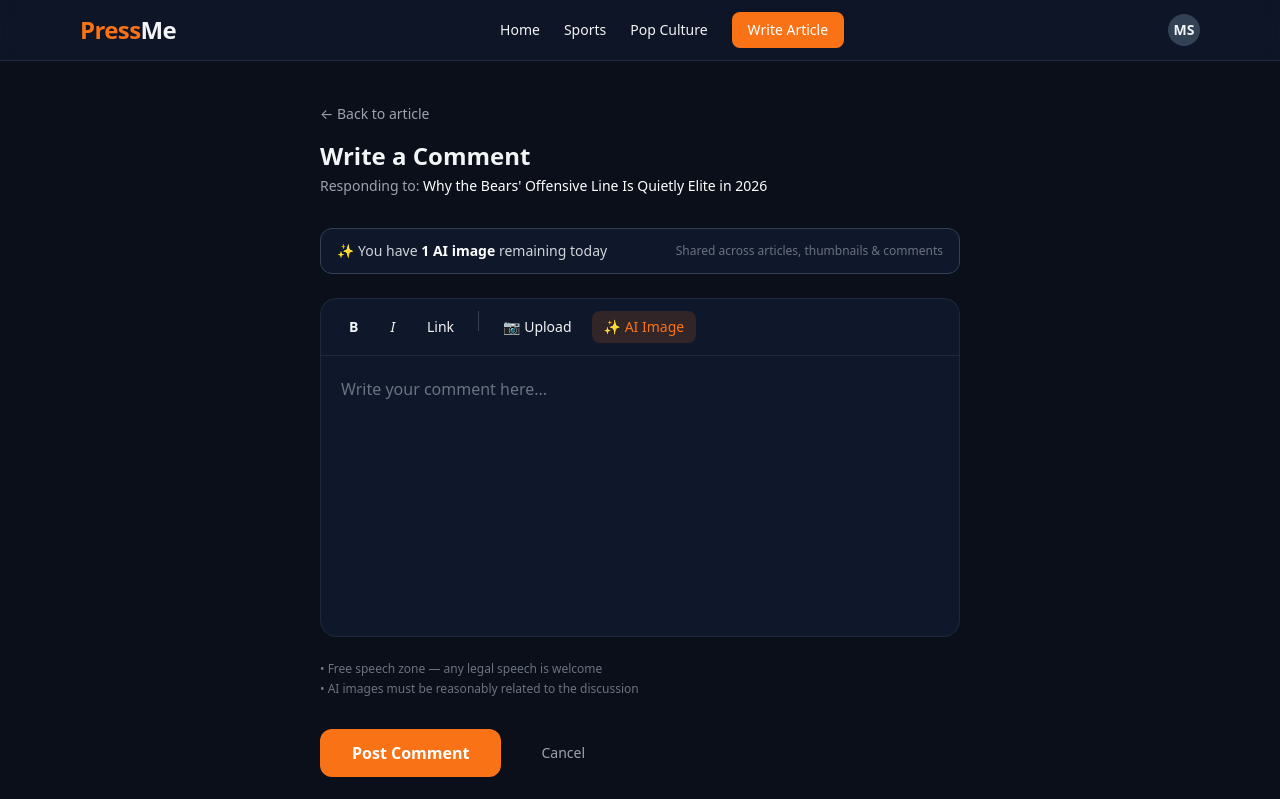
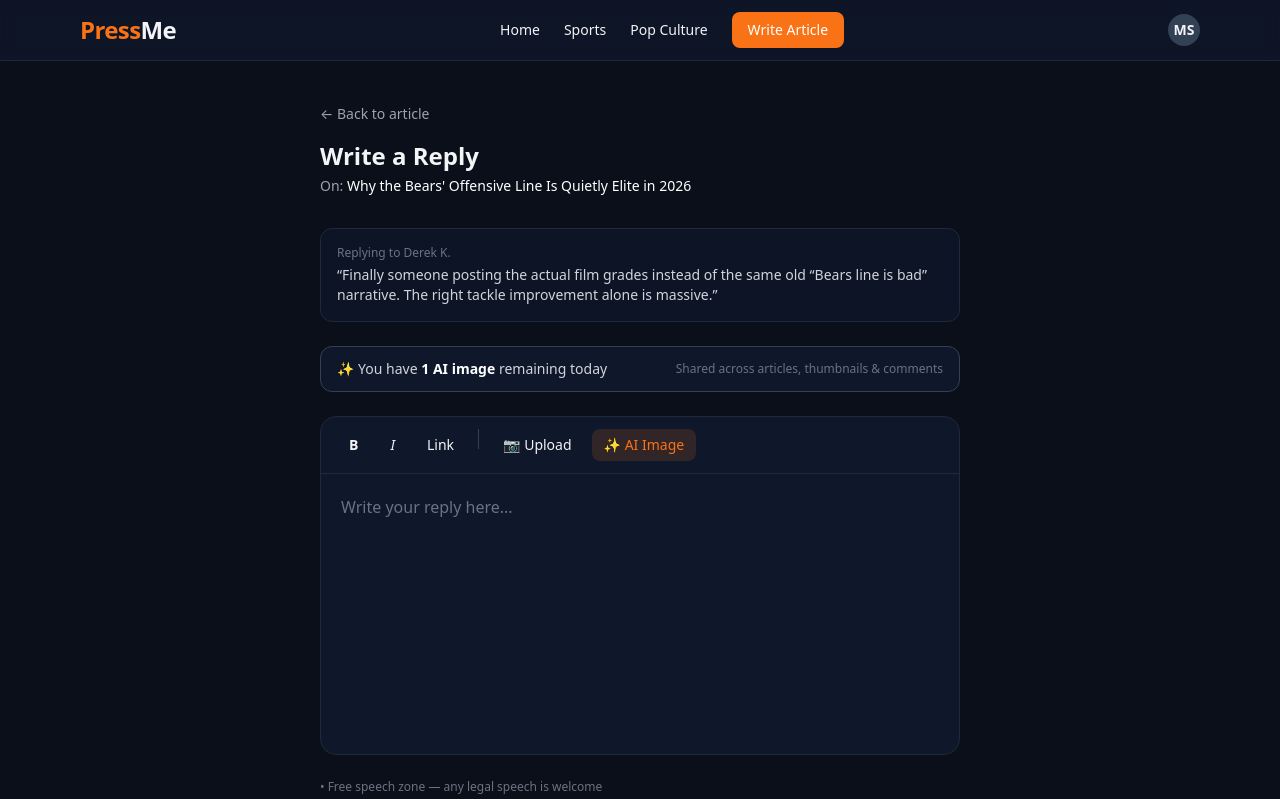
Before and after one commit to sheado44/-4, a Next.js app: page /article/1/comment in a window 1280 px wide. Shown: the top 799 px of the page. Built offline with nearby package versions, Linux system fonts and the light colour scheme.

Commit message:
Add reply functionality to comment page

```diff
--- a/src/app/article/[id]/comment/page.tsx
+++ b/src/app/article/[id]/comment/page.tsx
@@ -6,6 +6,14 @@ import Link from "next/link";
 export default function CommentPage() {
   const [imagesUsedToday, setImagesUsedToday] = useState(0);
   const canGenerateImage = imagesUsedToday < 1;
+
+  // For the prototype we simulate a reply.
+  // Later this will come from the URL or data.
+  const isReply = true;
+  const replyingTo = {
+    name: "Derek K.",
+    text: "Finally someone posting the actual film grades instead of the same old “Bears line is bad” narrative. The right tackle improvement alone is massive.",
+  };
 
   return (
     <main className="max-w-2xl mx-auto px-4 py-10">
@@ -17,11 +25,23 @@ export default function CommentPage() {
         >
           ← Back to article
         </Link>
-        <h1 className="text-2xl font-bold mb-1">Write a Comment</h1>
+        <h1 className="text-2xl font-bold mb-1">
+          {isReply ? "Write a Reply" : "Write a Comment"}
+        </h1>
         <p className="text-gray-400 text-sm">
-          Responding to: <span className="text-white">Why the Bears&apos; Offensive Line Is Quietly Elite in 2026</span>
+          On: <span className="text-white">Why the Bears&apos; Offensive Line Is Quietly Elite in 2026</span>
         </p>
       </div>
+
+      {/* Replying to preview */}
+      {isReply && (
+        <div className="mb-6 bg-forge-900/70 border border-forge-800 rounded-xl p-4">
+          <div className="text-xs text-gray-500 mb-1">Replying to {replyingTo.name}</div>
+          <p className="text-sm text-gray-300 line-clamp-3">
+            “{replyingTo.text}”
+          </p>
+        </div>
+      )}
 
       {/* Daily AI Image Limit */}
       <div className={`mb-6 rounded-xl px-4 py-3 text-sm flex flex-col sm:flex-row sm:items-center justify-between gap-2 ${
@@ -70,7 +90,7 @@ export default function CommentPage() {
           className="min-h-[280px] p-5 text-gray-200 leading-relaxed focus:outline-none"
         >
           <p className="text-gray-500">
-            Write your comment here...
+            {isReply ? "Write your reply here..." : "Write your comment here..."}
           </p>
         </div>
       </div>
@@ -84,7 +104,7 @@ export default function CommentPage() {
       {/* Actions */}
       <div className="flex flex-wrap items-center gap-4">
         <button className="px-8 py-3 bg-forge-accent hover:bg-forge-accentHover text-white font-semibold rounded-xl transition">
-          Post Comment
+          {isReply ? "Post Reply" : "Post Comment"}
         </button>
         <Link
           href="/article/1"
```
